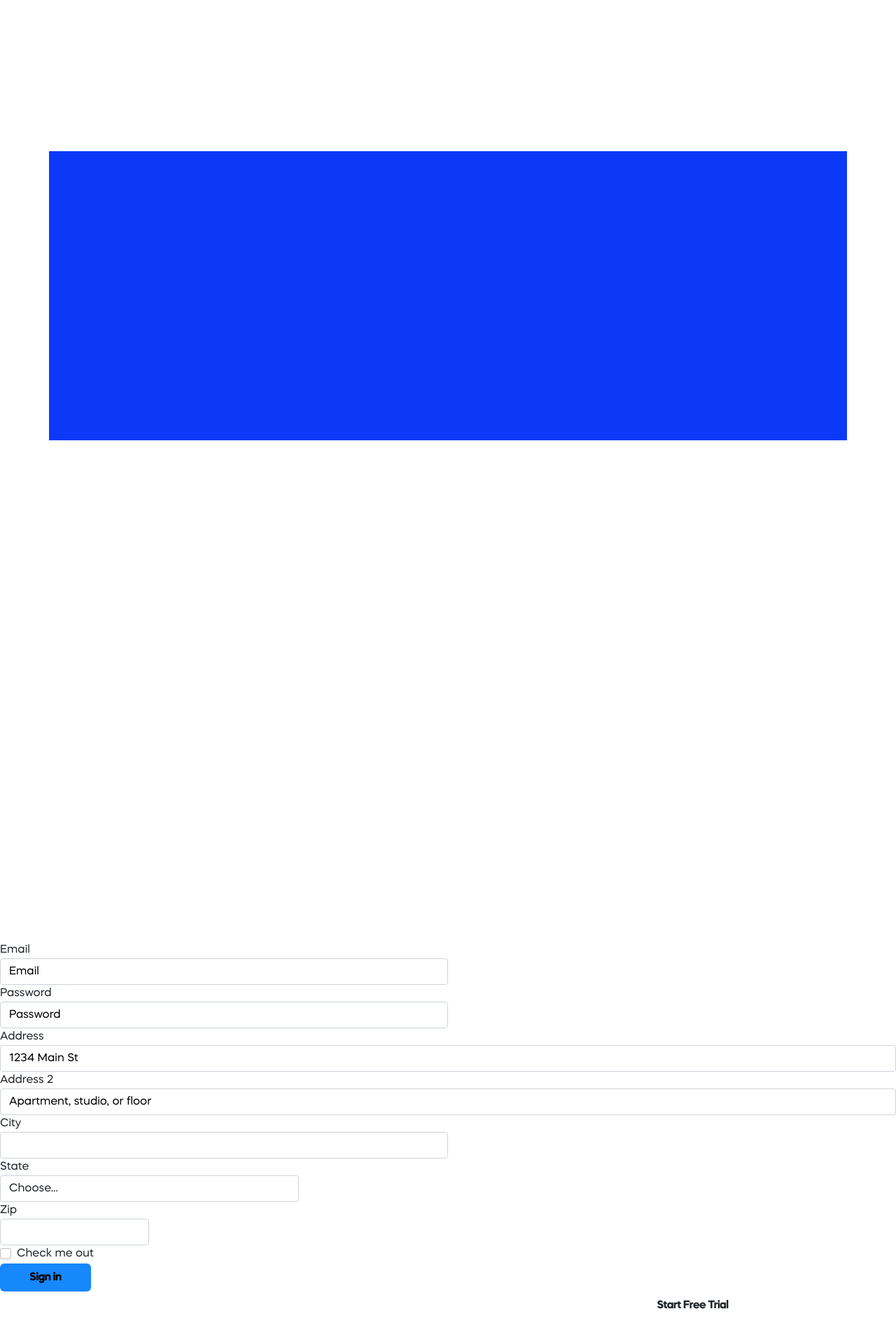
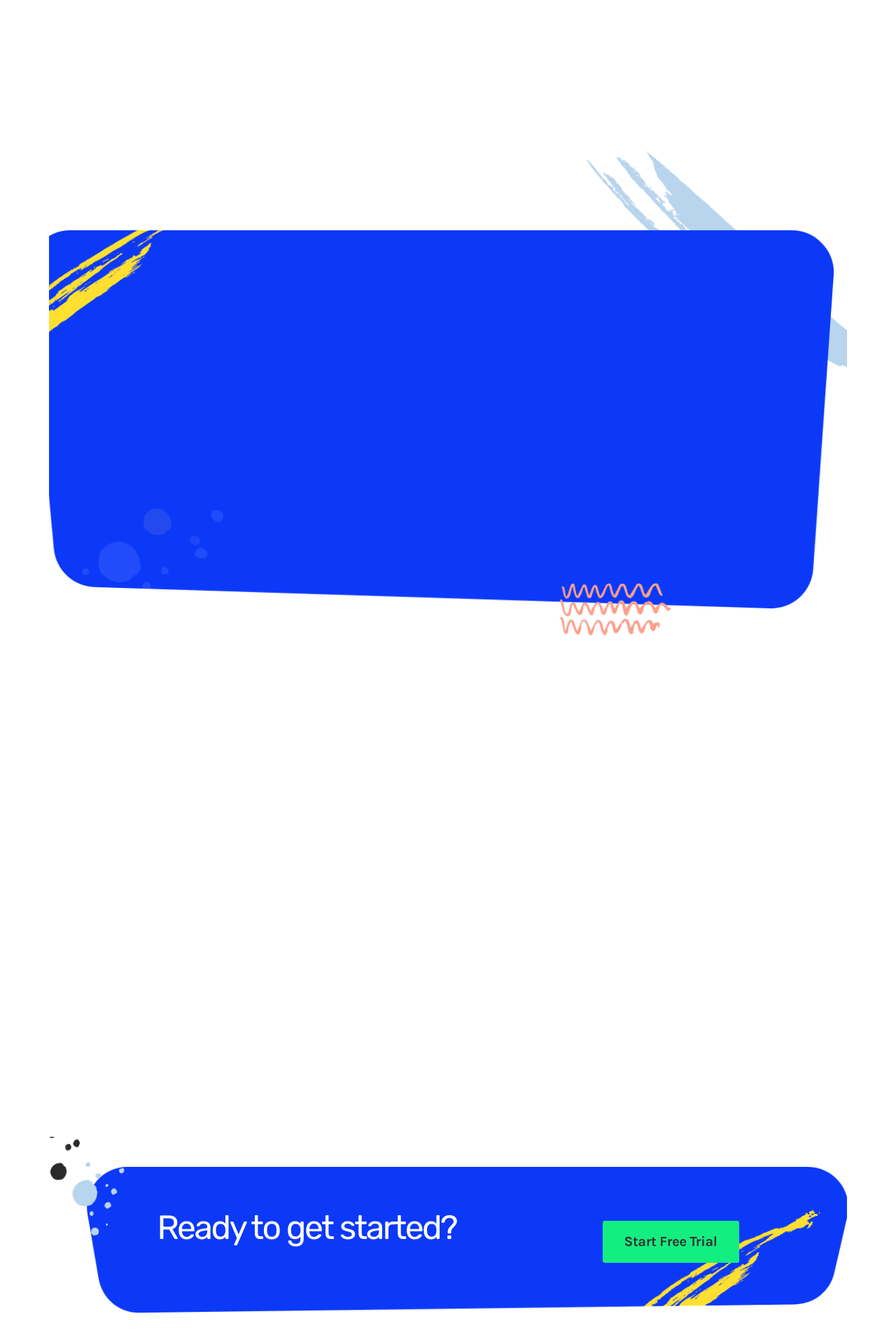
Before and after one commit to AsusLogistics/website, a Django app: page / in a window 1280 px wide. Shown: the part 3200-5120 px from the top of the page at 70% size. Before the commit the page ends 5070 px from the top, so only its background shows below. Run offline with Django 3.2, Linux system fonts and the light colour scheme; some libraries are stand-ins or nearby versions.

Commit message:
Landing page fixed

```diff
--- a/AsusLogistic/static/main.css
+++ b/AsusLogistic/static/main.css
@@ -2097,7 +2097,7 @@ li.sub-menu--item.nav-item-has-children i {
 }
 
 .hero-area-l-14 .bg-shape-14 {
-  background: url("{% static 'svg/hero-bg.svg' %}");
+  background: url("../static/svg/hero-bg.svg");
   background-repeat: no-repeat;
   position: absolute;
   top: 0px;
@@ -2337,7 +2337,7 @@ li.sub-menu--item.nav-item-has-children i {
 
 @media (min-width: 992px) {
   .features-area-l-14 .bg-shape-img-2 {
-    background: url("{% static 'media/features-bg.png' %})";
+    background: url("../static/media/features-bg.png");
     background-size: cover;
     background-repeat: no-repeat;
     background-position: center center;
@@ -2770,7 +2770,7 @@ li.sub-menu--item.nav-item-has-children i {
 
 @media (min-width: 992px) {
   .cta-area-l-14 .bg-shape-img-3 {
-    background: url("{% static 'media/cta-bg.png' %})";
+    background: url("../static/media/cta-bg.png");
   }
 }
 
--- a/AsusLogistic/templates/Landing Page.html
+++ b/AsusLogistic/templates/Landing Page.html
@@ -312,54 +312,6 @@
                   </div>
                 </div>
               <!-- Pricing-area section -->
-              <form>
-                <div class="form-popup" id="myForm">
-                  <div class="form-row">
-                    <div class="form-group col-md-6">
-                      <label for="inputEmail4">Email</label>
-                      <input type="email" class="form-control" id="inputEmail4" placeholder="Email">
-                    </div>
-                    <div class="form-group col-md-6">
-                      <label for="inputPassword4">Password</label>
-                      <input type="password" class="form-control" id="inputPassword4" placeholder="Password">
-                    </div>
-                  </div>
-                  <div class="form-group">
-                    <label for="inputAddress">Address</label>
-                    <input type="text" class="form-control" id="inputAddress" placeholder="1234 Main St">
-                  </div>
-                  <div class="form-group">
-                    <label for="inputAddress2">Address 2</label>
-                    <input type="text" class="form-control" id="inputAddress2" placeholder="Apartment, studio, or floor">
-                  </div>
-                  <div class="form-row">
-                    <div class="form-group col-md-6">
-                      <label for="inputCity">City</label>
-                      <input type="text" class="form-control" id="inputCity">
-                    </div>
-                    <div class="form-group col-md-4">
-                      <label for="inputState">State</label>
-                      <select id="inputState" class="form-control">
-                        <option selected>Choose...</option>
-                        <option>...</option>
-                      </select>
-                    </div>
-                    <div class="form-group col-md-2">
-                      <label for="inputZip">Zip</label>
-                      <input type="text" class="form-control" id="inputZip">
-                    </div>
-                  </div>
-                  <div class="form-group">
-                    <div class="form-check">
-                      <input class="form-check-input" type="checkbox" id="gridCheck">
-                      <label class="form-check-label" for="gridCheck">
-                        Check me out
-                      </label>
-                    </div>
-                  </div>
-                  <button type="submit" class="btn btn-primary">Sign in</button>
-                </div>
-              </form>
               <!-- CTA Area -->
               <div class="cta-area-l-14">
                 <div class="container position-relative">
--- a/requirements.txt
+++ b/requirements.txt
@@ -1,2 +1 @@
 Django~=3.2.9
-django-environ~=0.8.1
```
